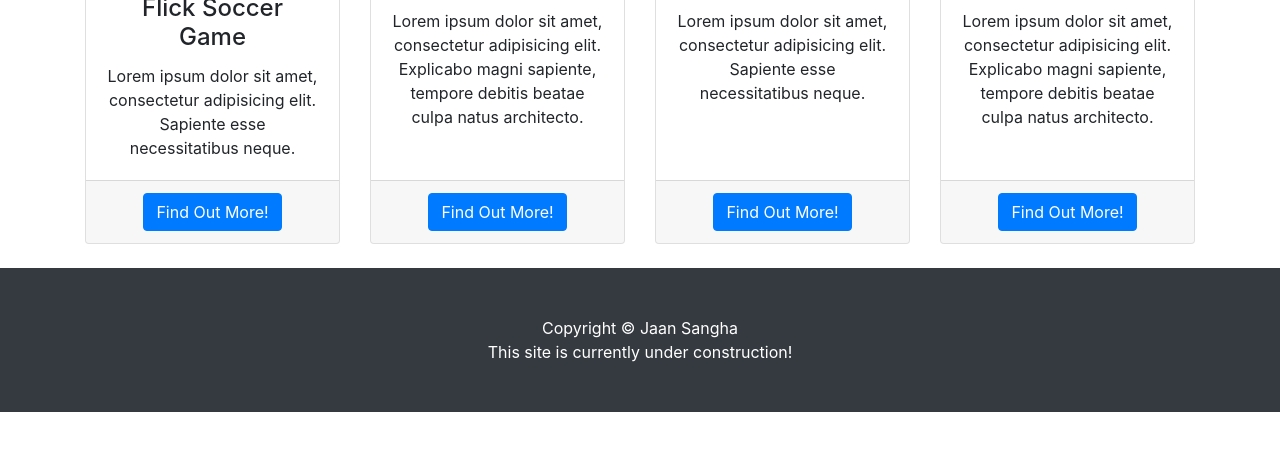
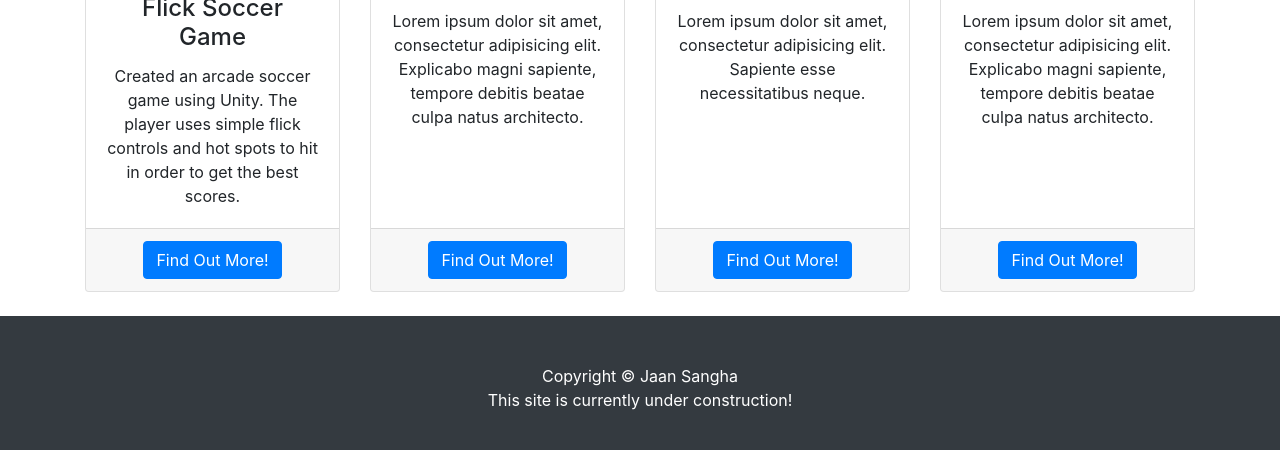
Before and after one commit to JaanSangha/jaansanghaportfolio.github.io, a website: page index.html in a window 1280 px wide. Shown: the part 840-1290 px from the top of the page. Before the commit the page ends 1252 px from the top, so only its background shows below. Drawn offline with Linux system fonts and the light colour scheme.

Commit message:
added flick soccer description

```diff
--- a/index.html
+++ b/index.html
@@ -67,7 +67,7 @@
           <img class="card-img-top" src="flicksoccerPic.jpg" alt="">
           <div class="card-body">
             <h4 class="card-title">Flick Soccer Game</h4>
-            <p class="card-text">Lorem ipsum dolor sit amet, consectetur adipisicing elit. Sapiente esse necessitatibus neque.</p>
+            <p class="card-text">Created an arcade soccer game using Unity. The player uses simple flick controls and hot spots to hit in order to get the best scores.</p>
           </div>
           <div class="card-footer">
             <a href="#" class="btn btn-primary">Find Out More!</a>
```
